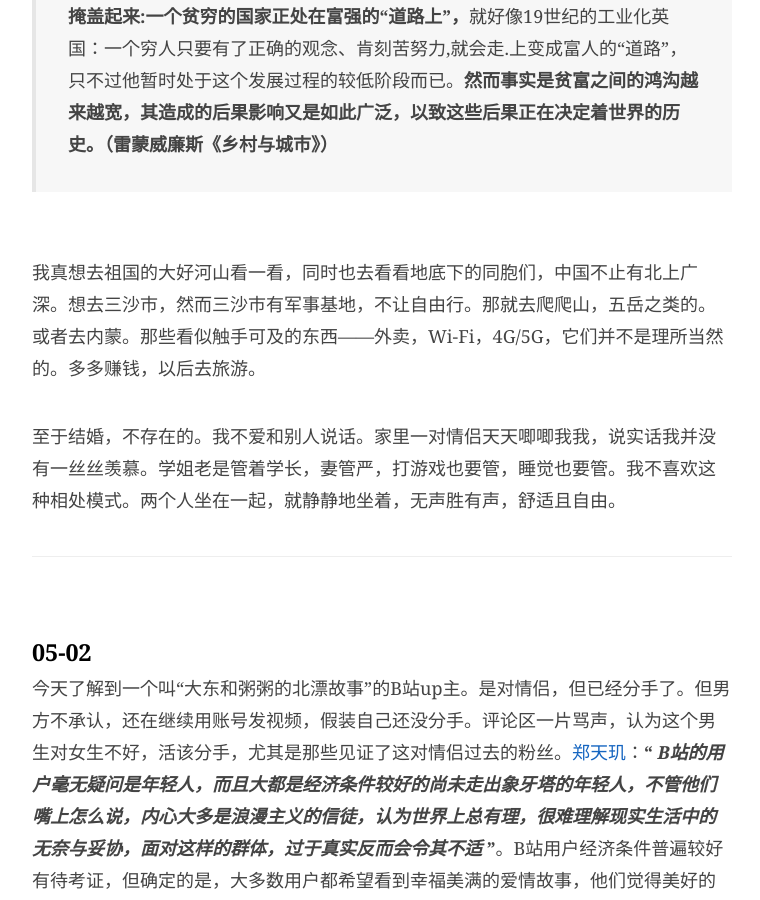
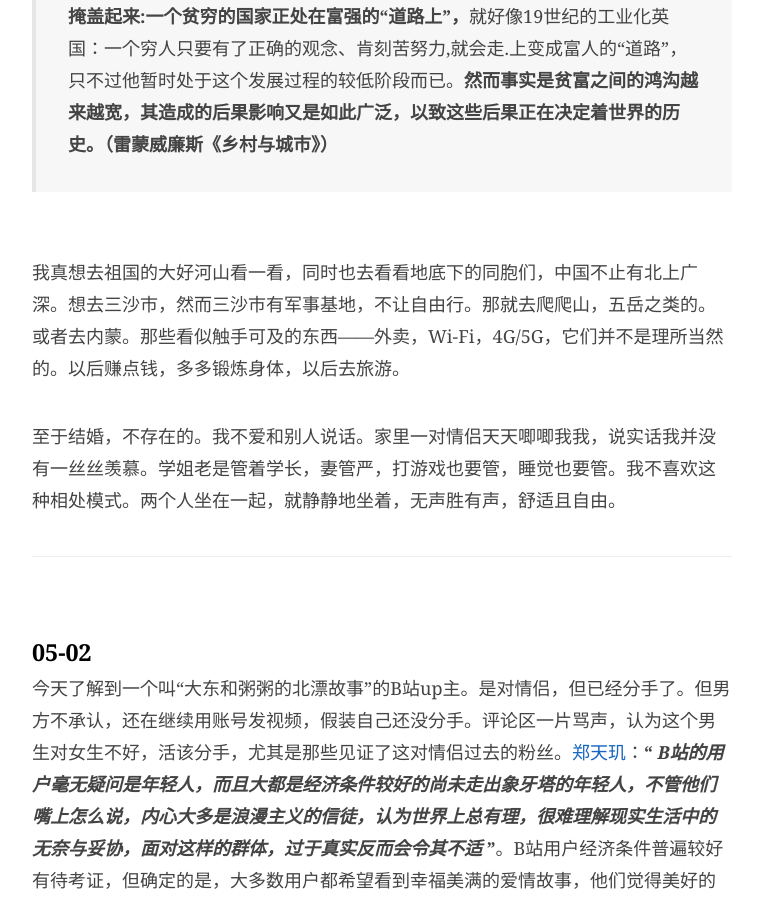
Before and after one commit to JaydenYL/JaydenYL.github.io, a Jekyll site: the page built from _posts/2020-04-26-日记.md, in a window 1280 px wide and 900 px high, scrolled down 1269 px. Shown: the whole window, without its empty margins (258-1018 px from the left). Built offline with Jekyll 4.4.1, drawn with Linux system fonts in a browser that asks for light colours; comment, search, counter and statistics services are not loaded.

Commit message:
Update 2020-04-26-日记.md

```diff
--- a/_posts/2020-04-26-日记.md
+++ b/_posts/2020-04-26-日记.md
@@ -45,7 +45,7 @@ catalog: true
 
 > **在意识形态上（几乎所有问题都被资产阶级）用“发展”这样一个抽象空洞的概念掩盖起来:一个贫穷的国家正处在富强的“道路上”，**就好像19世纪的工业化英国：一个穷人只要有了正确的观念、肯刻苦努力,就会走.上变成富人的“道路”，只不过他暂时处于这个发展过程的较低阶段而已。**然而事实是贫富之间的鸿沟越来越宽，其造成的后果影响又是如此广泛，以致这些后果正在决定着世界的历史。（雷蒙威廉斯《乡村与城市》）**
 
-<br>我真想去祖国的大好河山看一看，同时也去看看地底下的同胞们，中国不止有北上广深。想去三沙市，然而三沙市有军事基地，不让自由行。那就去爬爬山，五岳之类的。或者去内蒙。那些看似触手可及的东西——外卖，Wi-Fi，4G/5G，它们并不是理所当然的。多多赚钱，以后去旅游。
+<br>我真想去祖国的大好河山看一看，同时也去看看地底下的同胞们，中国不止有北上广深。想去三沙市，然而三沙市有军事基地，不让自由行。那就去爬爬山，五岳之类的。或者去内蒙。那些看似触手可及的东西——外卖，Wi-Fi，4G/5G，它们并不是理所当然的。以后赚点钱，多多锻炼身体，以后去旅游。
 
 <br>至于结婚，不存在的。我不爱和别人说话。家里一对情侣天天唧唧我我，说实话我并没有一丝丝羡慕。学姐老是管着学长，妻管严，打游戏也要管，睡觉也要管。我不喜欢这种相处模式。两个人坐在一起，就静静地坐着，无声胜有声，舒适且自由。
 
```
